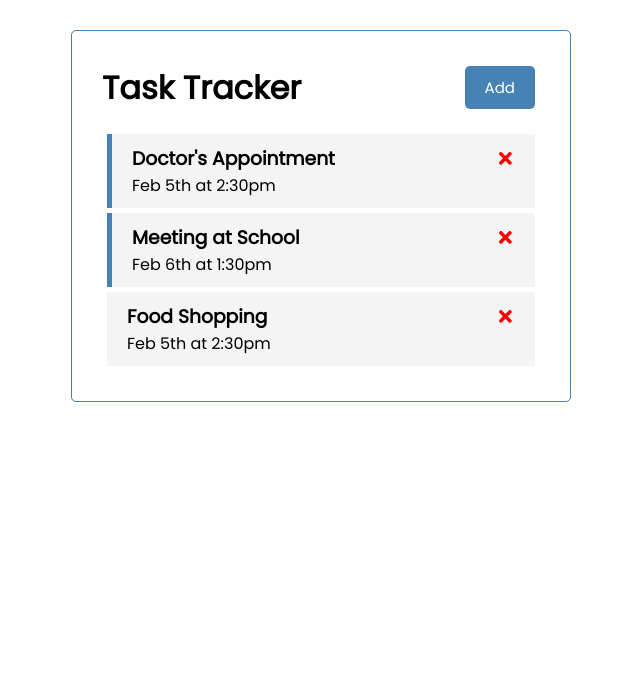
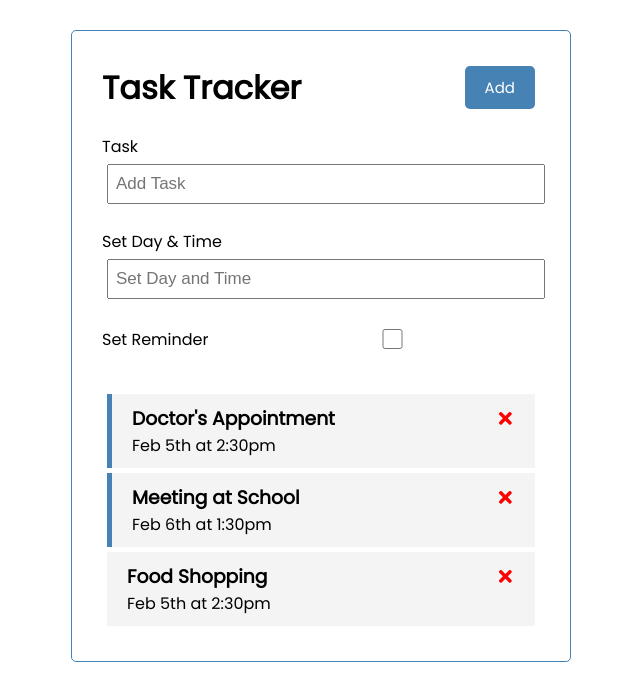
Before and after one commit to EmmanuelOBUjunior/taskTracker, a React (Create React App) app: page / in a window 1280 px wide. Shown: the top 700 px of the page, without its empty margins (319-959 px from the left). Built offline with nearby package versions, Linux system fonts and the light colour scheme.

Commit message:
Imported AddTask into App.js

```diff
--- a/src/App.js
+++ b/src/App.js
@@ -1,6 +1,7 @@
 import { useState } from 'react';
 import Header from './components/Header'
 import Tasks from './components/Tasks'
+import AddTask from './components/AddTask'
 
 function App() {
   const [tasks, setTasks] = useState([
@@ -38,6 +39,7 @@ function App() {
   return (
     <div className="container">
      <Header/>
+     <AddTask/>
      {tasks.length > 0 ? <Tasks tasks = {tasks} onDelete = {deleteTask} onToggle= {toggleTask}/> : <h3>There is no task to show</h3>}
     </div>
   );
```
